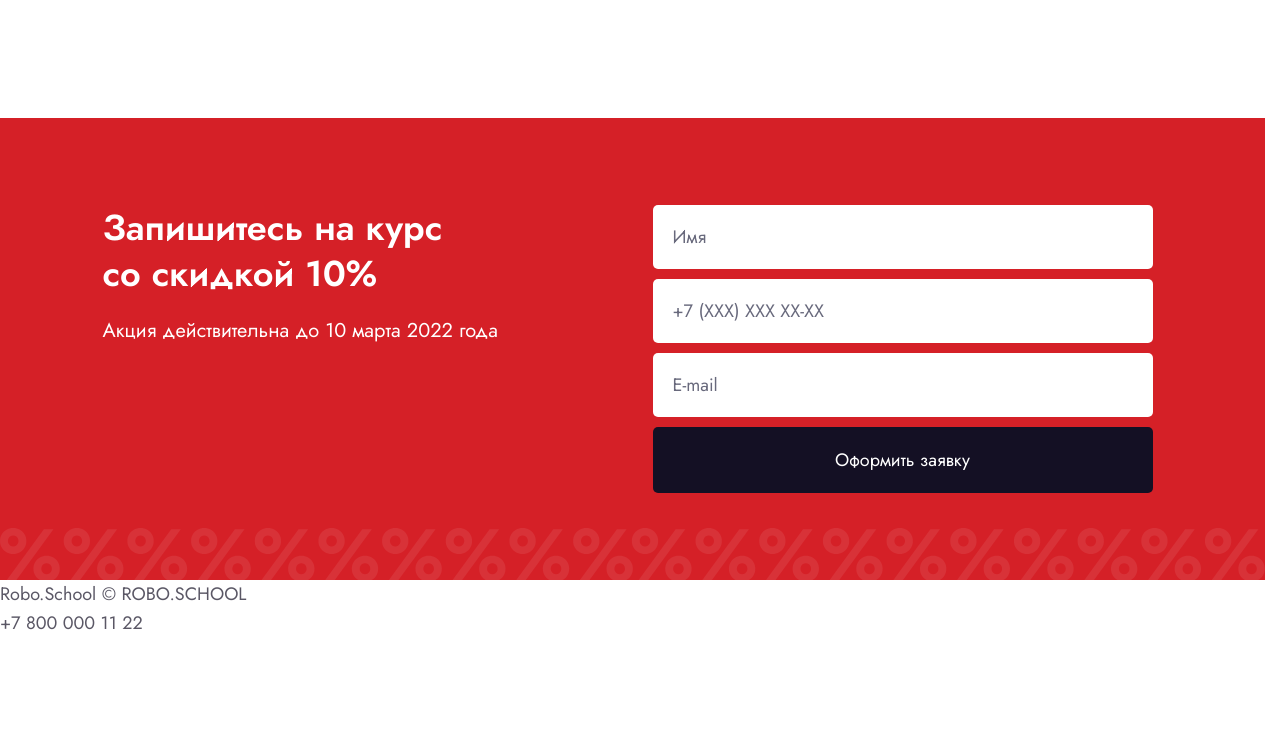
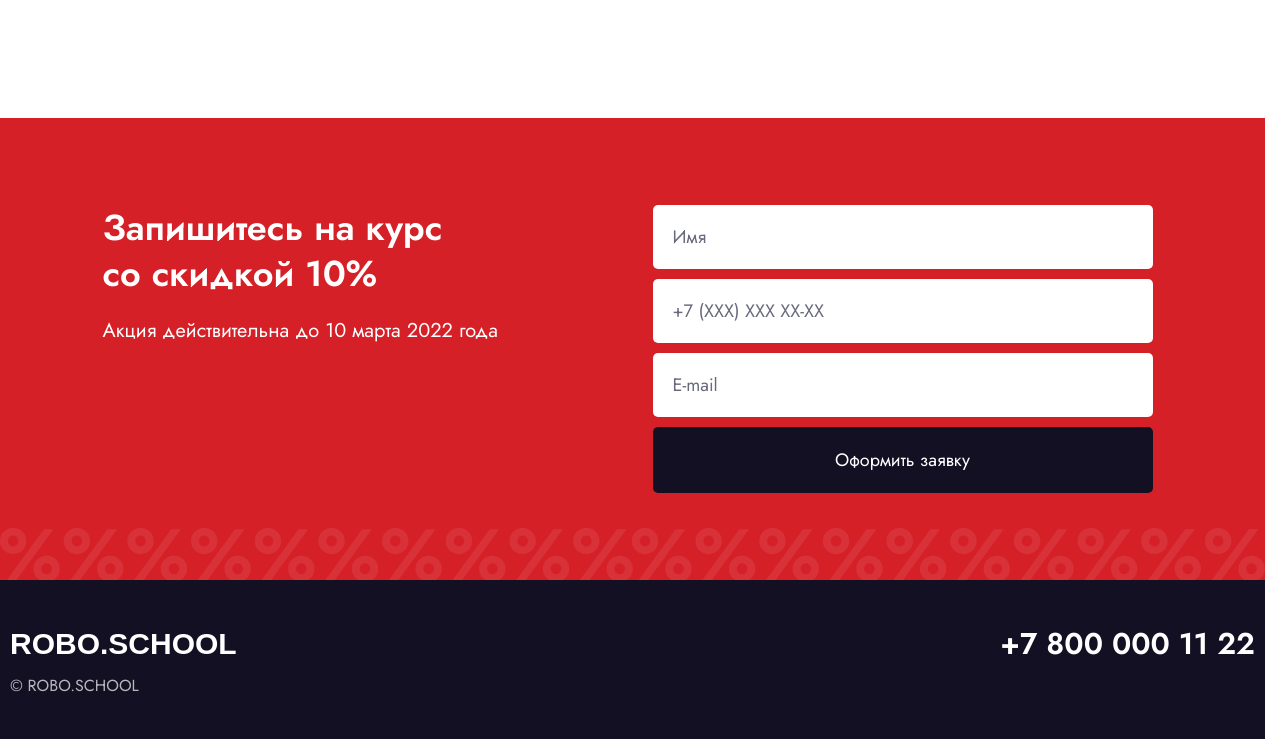
Before and after one commit to EVZhitnik/RoboSchool, a website with bundled scripts: page index.html in a window 1280 px wide. Shown: the part 3538-4277 px from the top of the page. Before the commit the page ends 4176 px from the top, so only its background shows below. Built offline with nearby package versions, Linux system fonts and the light colour scheme; files whose address does not match are found by name.

Commit message:
Стилизация блока footer с помощью SCSS

```diff
--- /dev/null
+++ b/scss/blocks/_footer.scss
@@ -0,0 +1,52 @@
+@use 'helpers' as *;
+
+.footer {
+    &__inner {
+        display: flex;
+        justify-content: space-between;
+        column-gap: rem(30);
+        padding: rem(40) rem(100);
+        background-color: var(--color-dark-blue);
+
+        @include laptop {
+            padding-inline: rem(10);
+        }
+
+        @include mobile-s {
+            flex-direction: column;
+            align-items: center;
+            row-gap: rem(40);
+            padding-top: rem(40);
+            padding-bottom: rem(20);
+        }
+    }
+
+    &__content {
+        display: grid;
+        row-gap: rem(5);
+
+        @include mobile-s {
+            row-gap: rem(20);
+        }
+    }
+
+    &__logo {
+        @include fluid-text(30, 18);
+
+        font-weight: 700;
+        color: var(--color-white);
+        text-transform: uppercase;
+    }
+
+    &__copyright {
+        font-size: rem(16);
+        color: var(--color-copyright);
+    }
+
+    &__tel {
+        @include fluid-text(30, 16);
+
+        font-weight: 600;
+        color: var(--color-white);
+    }
+}
--- a/scss/main.scss
+++ b/scss/main.scss
@@ -29,8 +29,4 @@
 @use 'blocks/feedback-form';
 @use 'blocks/field';
 
-// .header,
-// main > *:not(:last-child),
-// .footer {
-//     display: none !important;
-// }
+@use 'blocks/footer';
```
Also changed, not shown: css/main.css, 1 other file.
